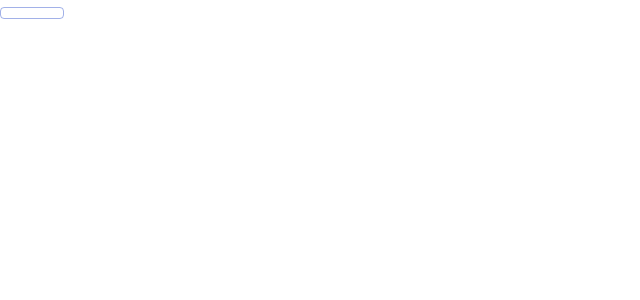
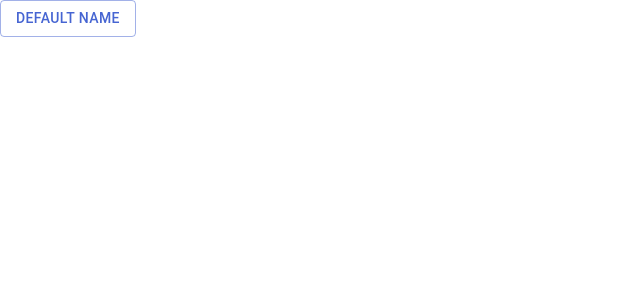
Before and after one commit to nuwankirillawala/industrial-training-management-system, a React (Vite) app in the folder client/: page /dialogbox in a window 1280 px wide. Shown: the top 300 px of the page, without its empty margins (0-640 px from the left). Built offline with nearby package versions, Linux system fonts and the light colour scheme.

Commit message:
Dilogbox update

```diff
--- a/client/src/App.jsx
+++ b/client/src/App.jsx
@@ -55,7 +55,7 @@ function App() {
 
       <Route path='/'>
         <Route path='testcvupdate' element={<StudentCvUpdate />}></Route>
-        <Route path='dialogbox' element={<Dialogbox />}></Route>
+        <Route path='dialogbox' element={<Dialogbox title="Title here" btn_name="default name">keep Children's here while calling</Dialogbox>}></Route>
       </Route>
 
     </Route>
--- a/client/src/components/Dialogbox/Dialogbox.jsx
+++ b/client/src/components/Dialogbox/Dialogbox.jsx
@@ -32,7 +32,7 @@ export default function Dialogbox({ children, title, btn_name }) {
                 </Stack>
                 <DialogContent>
                     <DialogContentText>
-                        This is content
+                        Dialogbox Content
                     </DialogContentText>
                     {children}
 
```
